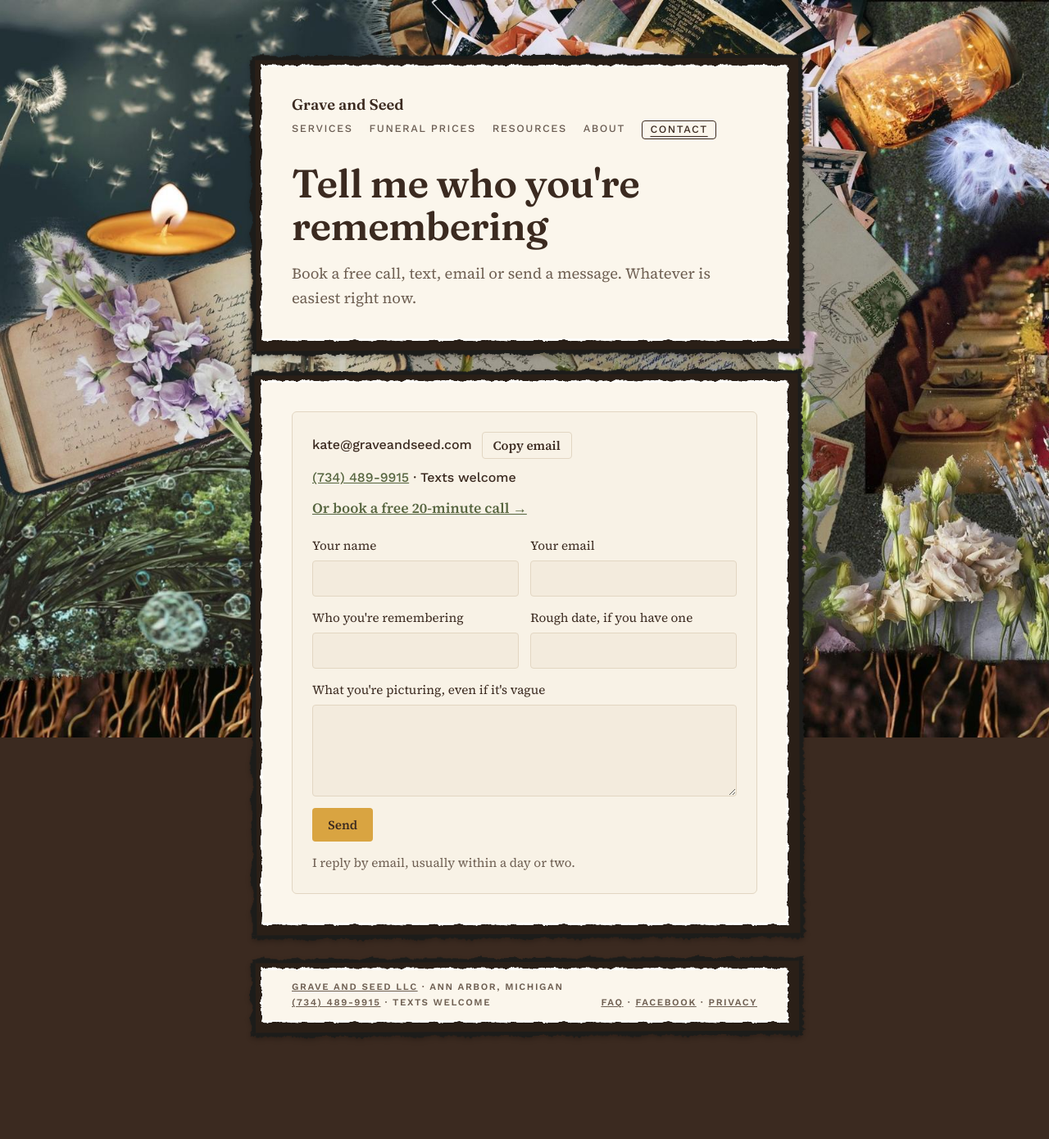
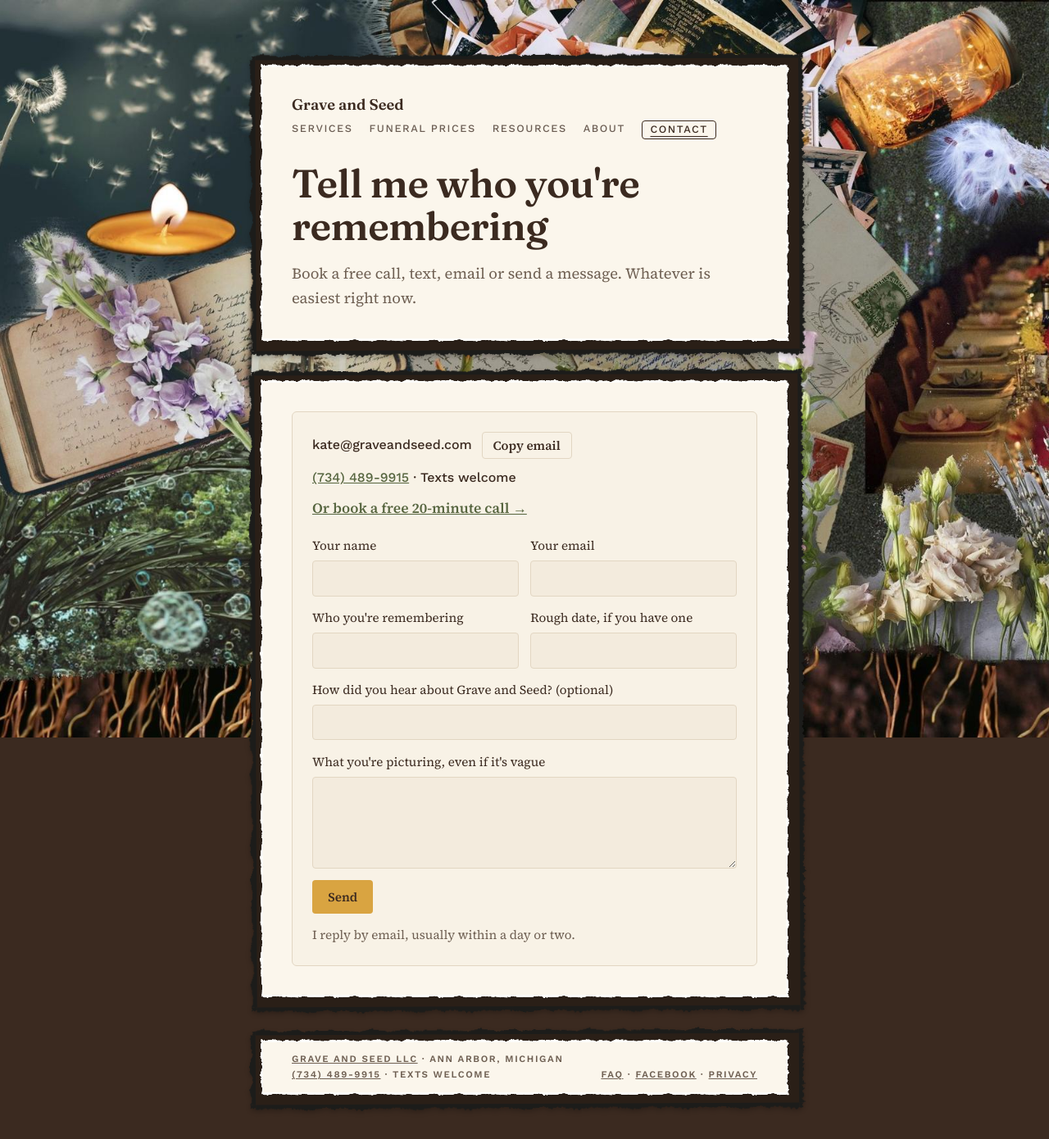
Before and after one commit to katekelley/graveandseed, a Jekyll site: the page built from contact.html, in a window 1280 px wide. Shown: the whole page at 82% size. Built offline with Jekyll 4.4.1, drawn with Linux system fonts in a browser that asks for light colours; before the commit the page ends 1302 px from its top, so only the background shows below that; part of the change alters nothing that is shown.

Commit message:
Count contact actions in GoatCounter and ask how people heard about us
Co-Authored-By: Claude Opus 5.5 <noreply@anthropic.com>
Claude-Session: https://claude.ai/code/session_011MgnuDPPcyysDfMpMHL2sF

```diff
--- a/_includes/head.html
+++ b/_includes/head.html
@@ -1,4 +1,5 @@
 <script data-goatcounter="https://graveandseed.goatcounter.com/count" async src="//gc.zgo.at/count.js"></script>
+{% include track.html %}
 <link rel="icon" href="/assets/icon.svg" type="image/svg+xml">
 <link rel="apple-touch-icon" href="/assets/icon-180.png">
 <meta property="og:site_name" content="Grave and Seed">
--- a/_includes/inquiry_form.html
+++ b/_includes/inquiry_form.html
@@ -12,6 +12,7 @@
             <label for="who">Who you're remembering<input id="who" name="remembering"></label>
             <label for="when">Rough date, if you have one<input id="when" name="date"></label>
           </div>
+          <label for="heard">How did you hear about Grave and Seed? (optional)<input id="heard" name="heard_about"></label>
           <label for="msg">What you're picturing, even if it's vague<textarea id="msg" name="message"></textarea></label>
           <button class="send" type="submit">Send</button>
           <p class="note" id="status" role="status">{{ site.data.content.reply_note }}</p>
--- a/_includes/inquiry_script.html
+++ b/_includes/inquiry_script.html
@@ -7,6 +7,7 @@ document.getElementById('inquiry').addEventListener('submit', async function (e)
     var res = await fetch(form.action, { method: 'POST', headers: { 'Accept': 'application/json' }, body: new FormData(form) });
     var data = await res.json();
     if (res.ok && data.success) {
+      if (window.gsCount) window.gsCount('contact: form sent');
       form.reset();
       s.textContent = "Thank you. I got your message and will reply by email soon.";
       s.className = 'note sent';
--- /dev/null
+++ b/_includes/track.html
@@ -0,0 +1,19 @@
+<script>
+// Counts contact actions in GoatCounter as events, named by action, titled with the page they happened on.
+(function () {
+  function count(name) {
+    try { if (window.goatcounter && window.goatcounter.count) window.goatcounter.count({ path: name, title: location.pathname, event: true }); } catch (e) {}
+  }
+  window.gsCount = count;
+  document.addEventListener('click', function (e) {
+    var a = e.target.closest && e.target.closest('a, button');
+    if (!a) return;
+    var h = a.getAttribute('href') || '';
+    if (h.indexOf('calendar.app.google') > -1) count('contact: book a call');
+    else if (h.indexOf('tel:') === 0) count('contact: phone');
+    else if (h.indexOf('sms:') === 0) count('contact: text');
+    else if (h.indexOf('mailto:') === 0) count('contact: email link');
+    else if (a.id === 'copy') count('contact: copy email');
+  }, true);
+})();
+</script>
```
